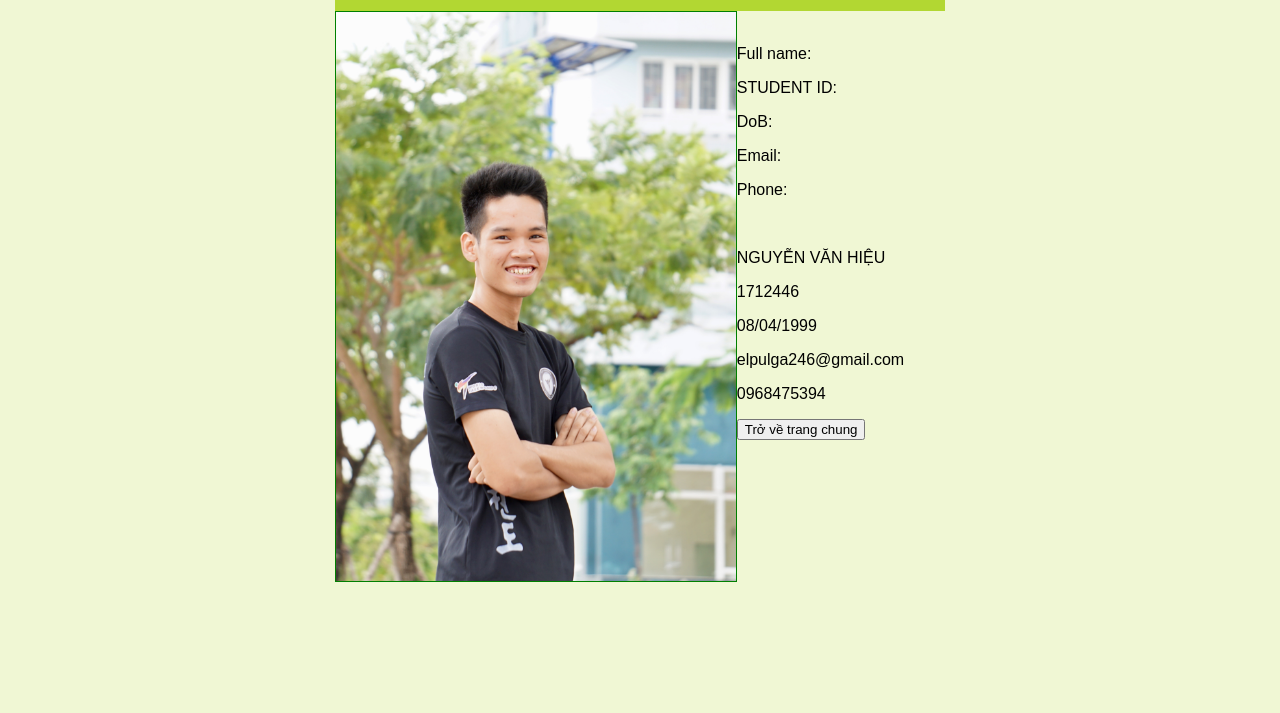
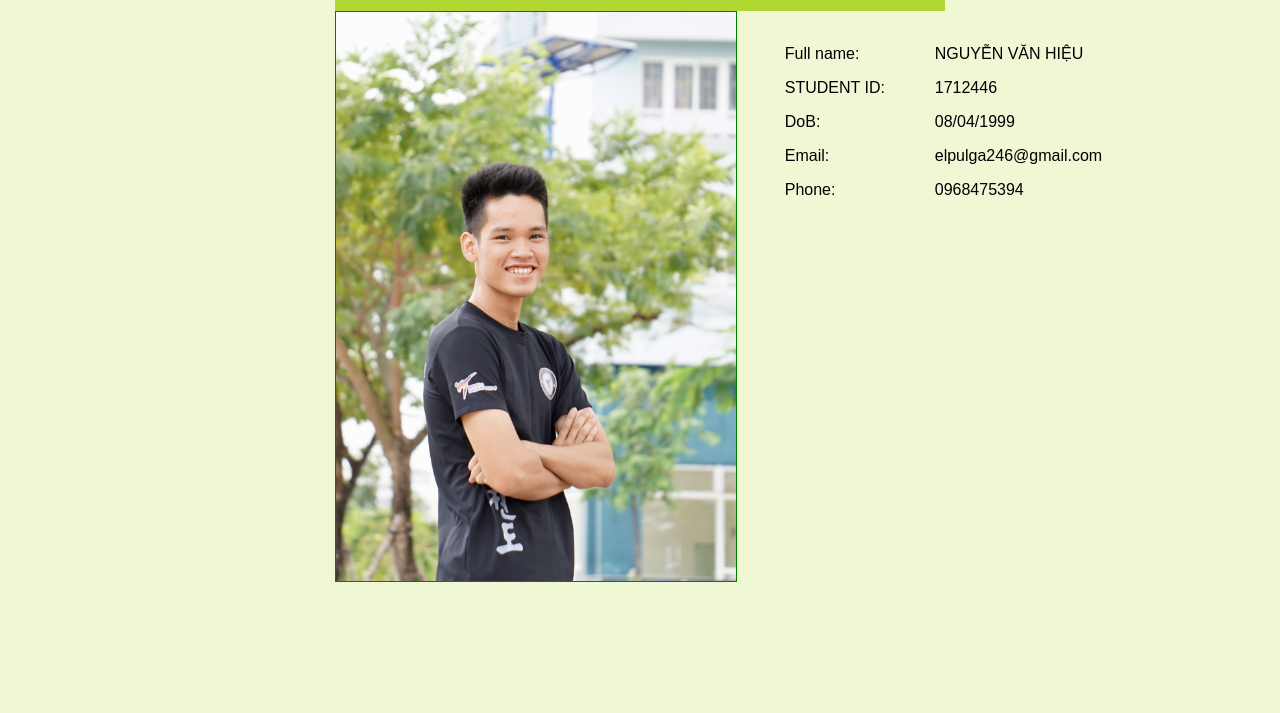
Before and after one commit to nvhieu4899/nvhieu4899.github.io, a plain HTML site: page members/1712446/1712446.html in a window 1280 px wide. Shown: the part 95-808 px from the top of the page. Drawn offline with Linux system fonts and the light colour scheme.

Commit message:
! sửa trang cá nhân

```diff
--- a/default.css
+++ b/default.css
@@ -58,13 +58,6 @@ th
 {
     float : right;
 }
-footer
-{
-    background: #110934;
-    position: fixed;
-    bottom: 0%;
-    color: white;
-}
 h1
 {
     color: #110934;
@@ -94,12 +87,26 @@ a{
     background: #B2D732;
     padding:  1px;
 }
-.button
+button
 {
     background: green;
     padding-top: 10px;
     padding-bottom: 10px;
     padding-left: 10px;
     padding-right: 10px;
-    width
+    width:100px;
+    height:40px;
+    position: fixed;
+    left:0%;
+    top:0%;
 }
+.profile-attribute
+{
+    position: absolute;
+    padding-left:450px;
+}
+.profile-info
+{
+    position: absolute;
+    padding-left:600px;
+}
--- a/members/1712446/1712446.html
+++ b/members/1712446/1712446.html
@@ -9,7 +9,7 @@
     <div id ="header">    <h1>TRANG CÁ NHÂN CỦA N.V.HIỆU</h1></div>
 
 <img src = "./images/1712446.JPG">
-    <div>
+    <div class = "profile-attribute">
     <br><p>Full name:</p>
     <p>STUDENT ID:</p>
     <p>DoB:</p>
@@ -17,7 +17,7 @@
     <p>Phone:</p>
     </div>
     <br>
-    <div id = "profile-info">
+    <div class = "profile-info">
     <p>NGUYỄN VĂN HIỆU</p>
     <p>1712446</p>
     <p>08/04/1999</p>
```
